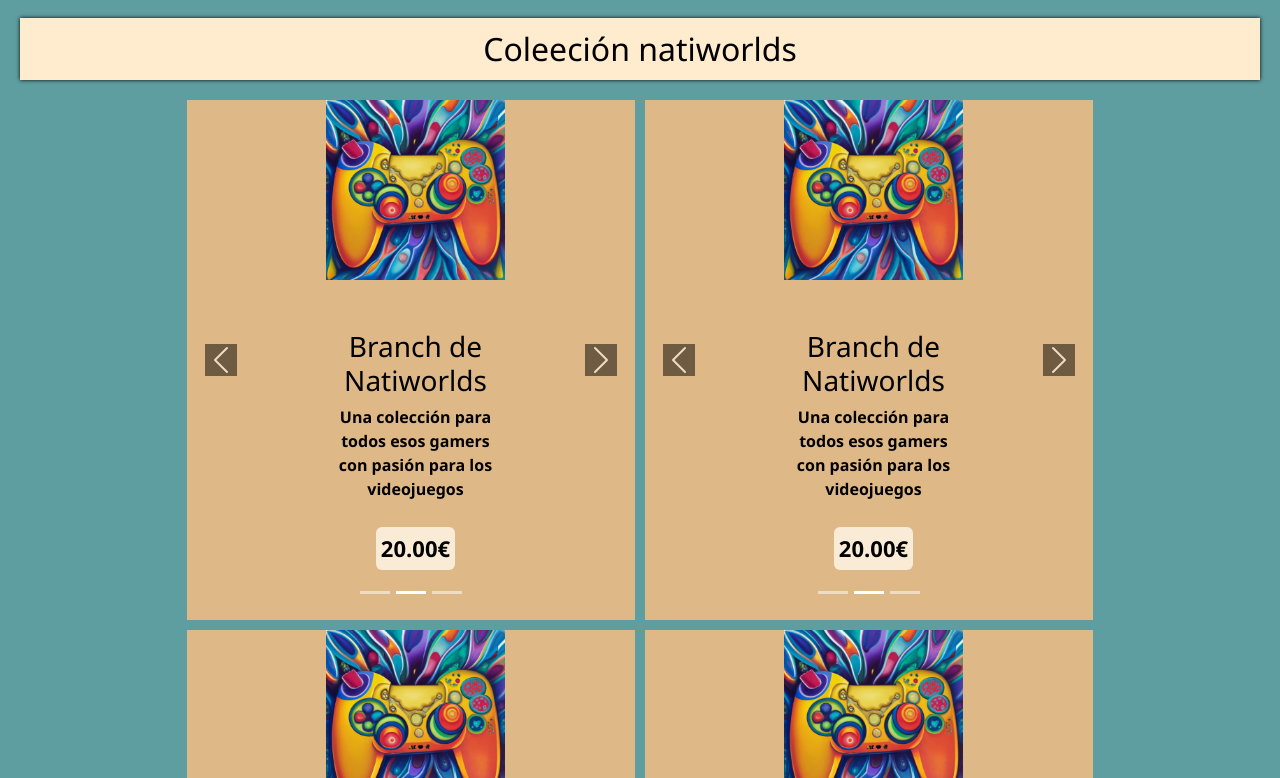
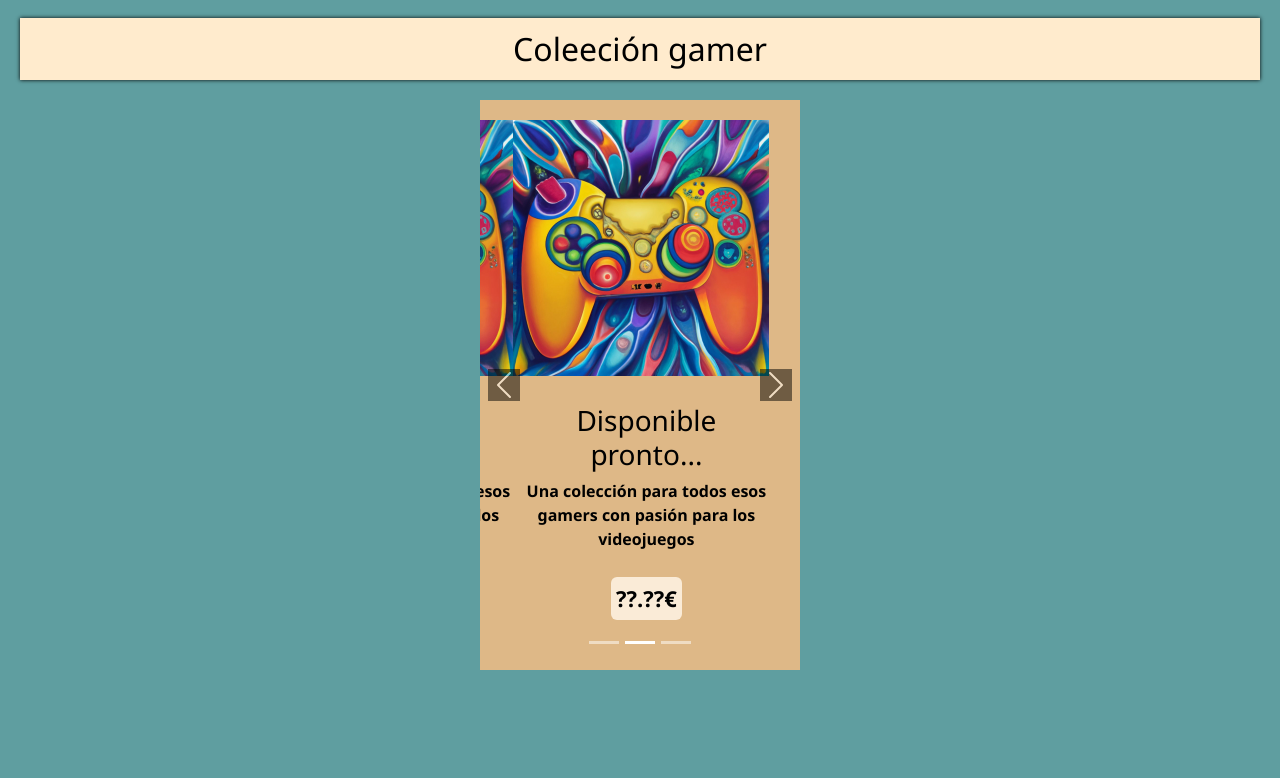
Before and after one commit to naatiworlds/wirful, a React (Create React App) app: page /coleccion-gamer in a window 1280 px wide. Shown: the part 482-1260 px from the top of the page. After the commit the page ends 1176 px from the top, so only its background shows below. Built offline with nearby package versions, Linux system fonts and the light colour scheme.

Commit message:
rediseñando y añadiendo método de pago

```diff
--- a/src/ColeccionGamer.js
+++ b/src/ColeccionGamer.js
@@ -9,21 +9,21 @@ import "./Card.css"
 const slidesData = [
     {
         image: gamer1,
-        title: 'Branch de gamer',
+        title: 'Disponible pronto...',
         subtitle: 'Una colección para todos esos gamers con pasión para los videojuegos',
-        precio: "20.00€"
+        precio: "??.??€",
     },
     {
         image: gamer2,
-        title: 'Branch de Natiworlds',
+        title: 'Disponible pronto...',
         subtitle: 'Una colección para todos esos gamers con pasión para los videojuegos',
-        precio: "20.00€"
+        precio: "??.??€",
     },
     {
         image: gamer3,
-        title: 'Branch de Natiworlds',
+        title: 'Disponible pronto...',
         subtitle: 'Una colección para todos esos gamers con pasión para los videojuegos',
-        precio: "20.00€"
+        precio: "??.??€",
     }
 ];
 
@@ -34,15 +34,11 @@ function ColeecionGamer() {
                 enlaceExtra={"/"}
                 tituloExtra={"Inicio"}
             />
-            <h2 class="tituloSeccion">Coleeción natiworlds</h2>
+            <h2 class="tituloSeccion">Coleeción gamer</h2>
             <div class="slider-container">
 
                 <Ejemplo slides={slidesData} />
-                <Ejemplo slides={slidesData} />
-                <Ejemplo slides={slidesData} />
-                <Ejemplo slides={slidesData} />
-                <Ejemplo slides={slidesData} />
-                <Ejemplo slides={slidesData} />
+
             </div>
             <br></br>
 
--- a/src/ColeccionNatiworlds.css
+++ b/src/ColeccionNatiworlds.css
@@ -1,4 +1,6 @@
-
+.BuyButton-Button is-buttonLayout{
+    width: 50%;
+}
 button {
     background-color: antiquewhite;
     margin: 0 auto;
--- a/src/ColeecionNatiworlds.js
+++ b/src/ColeecionNatiworlds.js
@@ -9,21 +9,23 @@ import "./Card.css"
 const slidesData = [
     {
         image: wirful1,
-        title: 'Branch de Natiworlds',
+        title: 'Disponible pronto...',
         subtitle: 'Una colección inspirada en mi canal de YouTube Natiworlds',
-        precio: "20.00€"
+        precio: "??.??€",
     },
     {
         image: wirful2,
-        title: 'Branch de Natiworlds',
+        title: 'Disponible pronto...',
         subtitle: 'Una colección inspirada en mi canal de YouTube Natiworlds',
-        precio: "20.00€"
+        precio: "??.??€",
+
     },
     {
         image: wirful3,
-        title: 'Branch de Natiworlds',
+        title: 'Disponible pronto...',
         subtitle: 'Una colección inspirada en mi canal de YouTube Natiworlds',
-        precio: "20.00€"
+        precio: "??.??€",
+
     }
 ];
 
--- a/src/Inicio.js
+++ b/src/Inicio.js
@@ -6,7 +6,6 @@ import Cabecera from "./Cabecera";
 import wirful1 from "./images/Natiworlds/coleccion.jpeg"
 import wirful2 from "./images/gamer/coleccion.jpeg"
 import proximamente from "./images/proximamente.png"
-import JustifiedExample from "./Slider";
 function Inicio() {
     return (
         <>
--- a/src/Slider.css
+++ b/src/Slider.css
@@ -24,22 +24,25 @@ body {
   flex-wrap: wrap;
   flex-direction: column;
   align-items: center;
-  width: 35%;
+  width: 25%;
 }
 
 .carousel-inner {
-  width: 50%;
+  width: 100%;
 }
 
 .carousel-item {
   width: 80%;
-  height: 520px;
+  height: 570px;
 }
-
+span{
+  text-align: center;
+}
 .carousel-item img {
   width: 100%;
   height: auto;
-  margin-left: 15%;
+  margin-left: 13%;
+  margin-top: 20px;
 }
 .carousel-caption {
   width: 100%;
@@ -49,7 +52,10 @@ body {
 .carousel-control-prev-icon {
   background-color: black;
 }
-
+a:not([href]):not([class]), a:not([href]):not([class]):hover{
+  color: black;
+  text-decoration: none;
+}
 h3, p {
   color: black;
 }
--- a/src/Slider.js
+++ b/src/Slider.js
@@ -10,11 +10,6 @@ function Slider({ slides }) {
   const handleSelect = (selectedIndex) => {
     setIndex(selectedIndex);
   };
-  const [index1, setIndex1] = useState(0);
-
-  const handleSelect1 = (selectedIndex1) => {
-    setIndex(selectedIndex1);
-  };
 
   return (
       <Carousel activeIndex={index} onSelect={handleSelect}>
@@ -24,7 +19,7 @@ function Slider({ slides }) {
             <Carousel.Caption>
               <h3>{slide.title}</h3>
               <p>{slide.subtitle}</p>
-            <Button class="button"><a href="#">{slide.precio}</a></Button>
+            <Button class="button"><a href={slide.enlace}>{slide.precio}</a></Button>
             </Carousel.Caption>
           </Carousel.Item>
         ))}
```
Also changed, not shown: public/index.html (+8 -4 lines).
